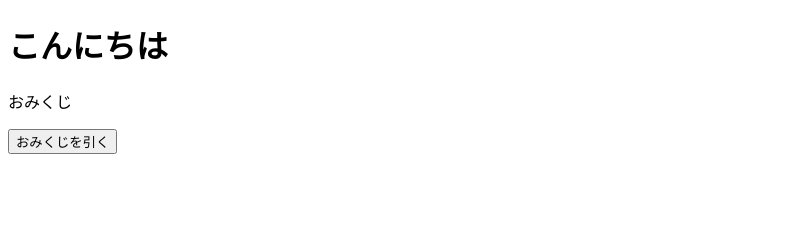
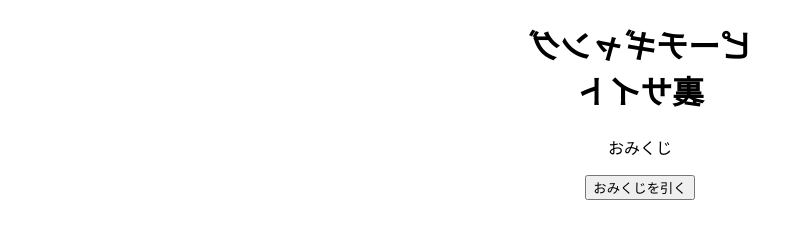
Before and after one commit to n1na7/git-renshu, a plain HTML site: page index.html in a window 1280 px wide. Shown: the whole page, without its empty margins (0-803 px from the left). Drawn offline with Linux system fonts and the light colour scheme.

Commit message:
文字に真ん中に来るようしつけました！

```diff
--- a/index.html
+++ b/index.html
@@ -6,14 +6,15 @@
     <meta http-equiv="X-UA-Compatible" content="IE=edge">
     <meta name="viewport" content="width=device-width, initial-scale=1.0">
     <script src="./script.js"></script>
+    <link rel="stylesheet" href="style.css">
     <title>Document</title>
 </head>
 
 <body>
-    <h1 class="style">こんにちは</h1>
+    <h1 class="style">ピーチギャング<br>裏サイト</h1>
     <div>
         <p>おみくじ</p>
-        <button  onclick="getMikuji()">おみくじを引く</button>
+        <button onclick="getMikuji()">おみくじを引く</button>
         <p id="unsei">  </p>
     </div>
 </body>
--- /dev/null
+++ b/style.css
@@ -0,0 +1,10 @@
+/* 文字を中央寄せ */
+body {
+    text-align: center;
+}
+
+/*タイトルを回転 ・中央寄せ*/
+.style {
+    transform: scale(-1, 1);
+    text-align: center;
+}
```
